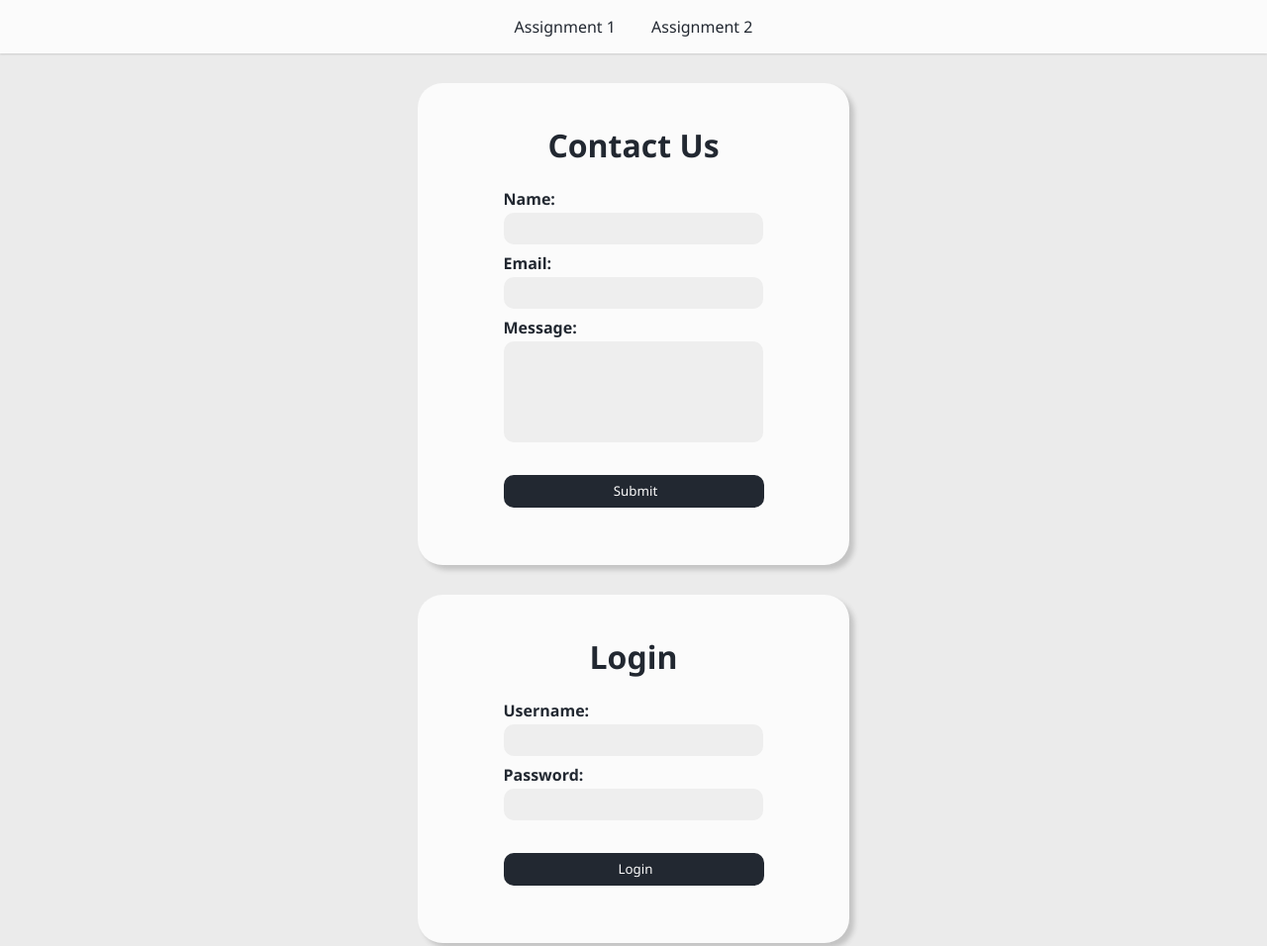
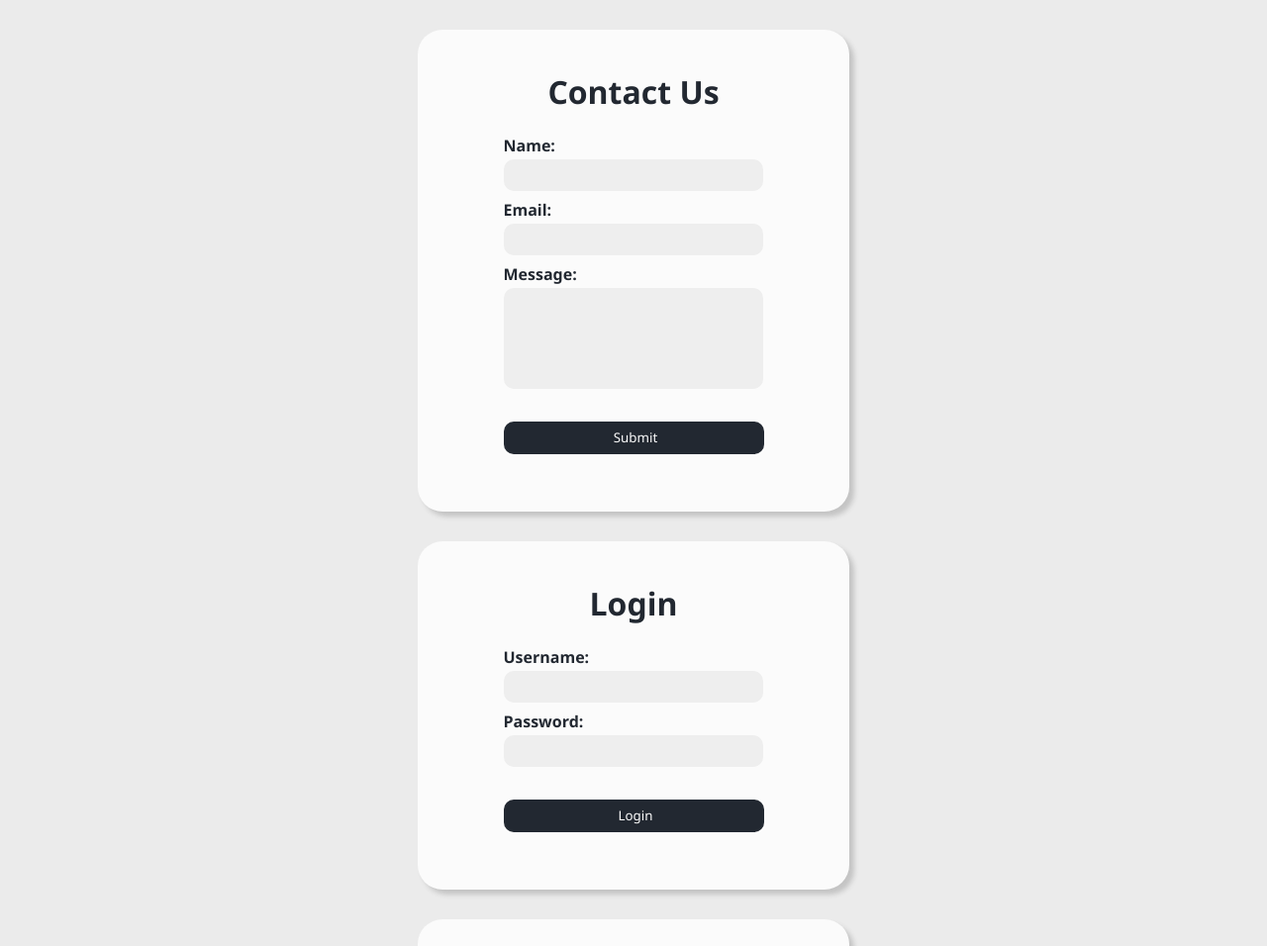
Before and after one commit to nininicole/intern.github.io, a plain HTML site: page assignment1/assignment2.html in a window 1280 px wide. Shown: the top 956 px of the page at 99% size. Drawn offline with Linux system fonts and the light colour scheme.

Commit message:
Update assignment2.html

```diff
--- a/assignment1/assignment2.html
+++ b/assignment1/assignment2.html
@@ -6,12 +6,6 @@
     </head>
 
     <body>
-        <nav>
-            <ul>
-                <li><a href="./assignment1.html">Assignment 1</a></li>
-                <li><a href="./assignment2.html">Assignment 2</a></li>
-            </ul>
-        </nav>
 
 
         <div id="contactUs">
```
